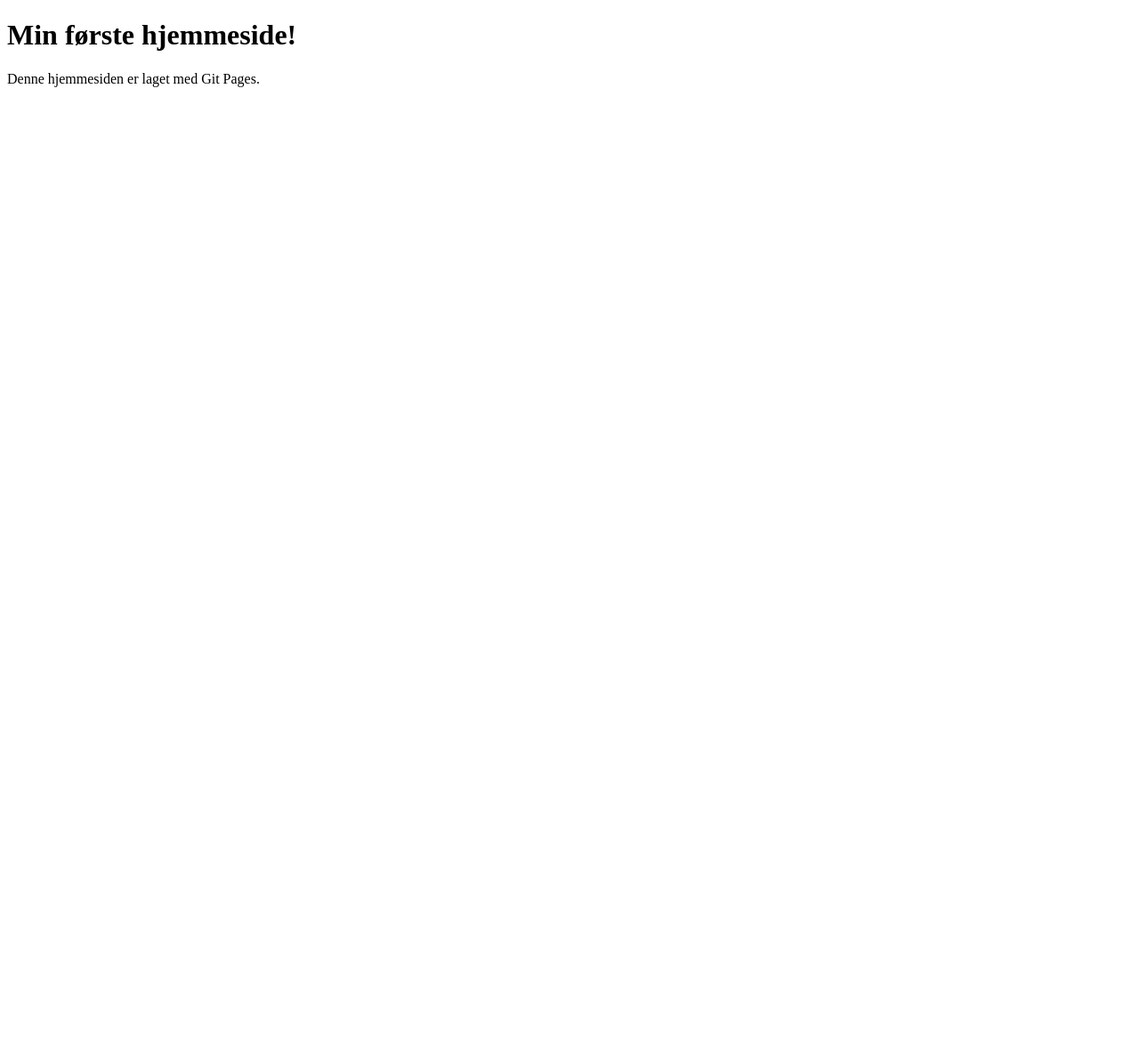
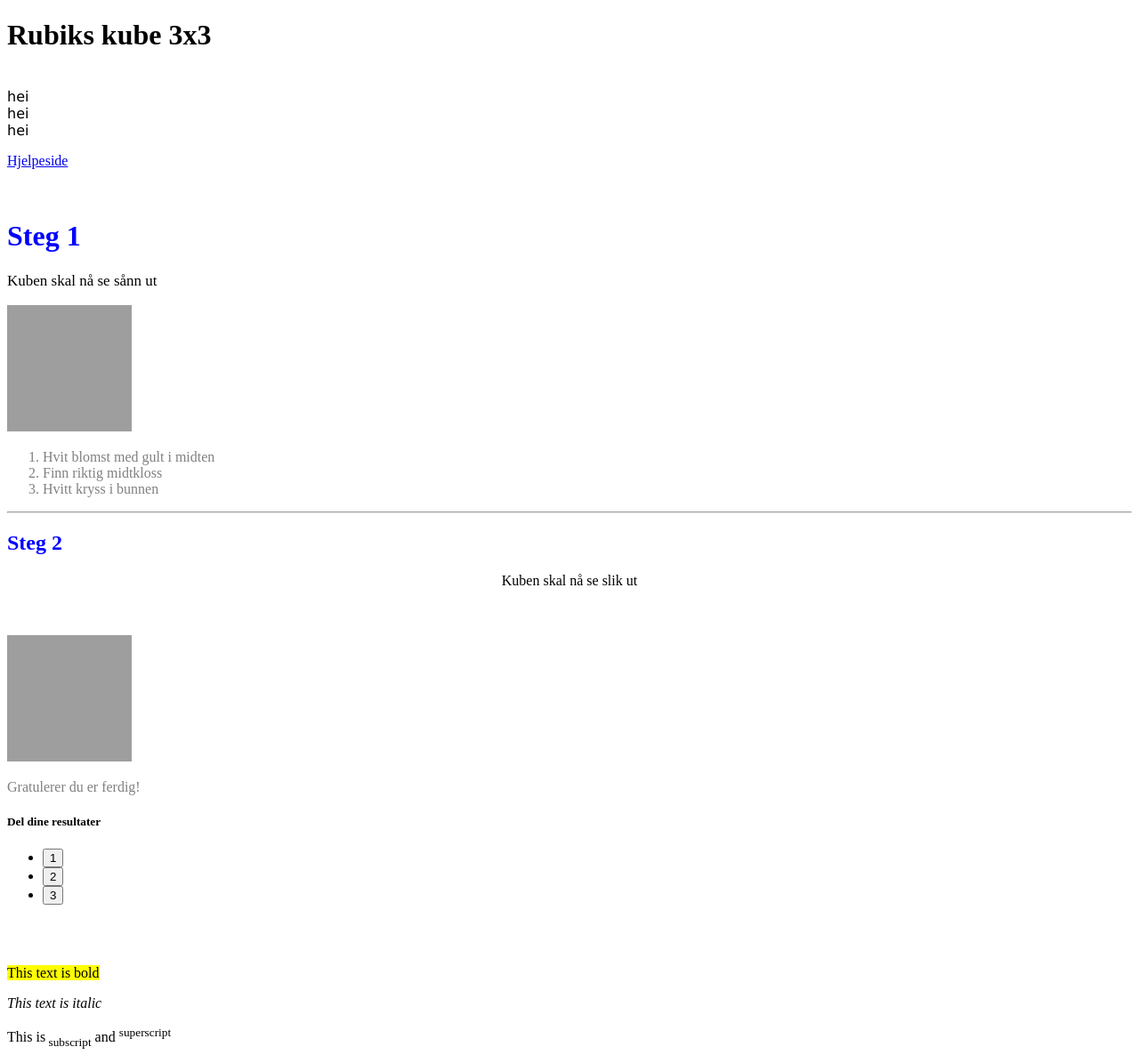
Before and after one commit to marianne98/marianne98.github.io, a plain HTML site: page index.html in a window 1280 px wide. Shown: the whole page at 89% size. Before the commit the page ends 800 px from the top, so only its background shows below. Drawn offline with Linux system fonts and the light colour scheme; grey boxes are pictures that could not be loaded.

Commit message:
Test ny
Test 2

```diff
--- a/index.html
+++ b/index.html
@@ -1,7 +1,68 @@
 <!DOCTYPE html>
-<html>
-    <body>
-        <h1>Min første hjemmeside!</h1>
-        <p>Denne hjemmesiden er laget med Git Pages.</p>
-    </body>
+<html lang="no-BO">
+
+<body style="background-color:white
+;">
+
+
+
+<h1 title="Jeg er en overskrift"> Rubiks kube 3x3 </h1>
+<meta charset="UTF-8">
+
+<pre style="font-family:verdana;">
+hei
+hei
+hei
+</pre>
+
+<a href="https://olvemaudal.files.wordpress.com/2012/02/rubikscube_hanna_feb2012.pdf">Hjelpeside</a>
+
+<br><br><br>
+
+<h1 style="color:blue"> Steg 1</h1>
+
+
+<p style="font-size:17px;">Kuben skal nå se sånn ut </p>
+
+<img sRC="https://upload.wikimedia.org/wikipedia/commons/b/bb/Rubiks_cube_by_keqs.jpg" alt="Rubiks kube" width="140" height="142">
+
+
+<ol style="color:grey" >
+  <li>Hvit blomst med gult i midten</li>
+  <li>Finn riktig midtkloss</li>
+  <li>Hvitt kryss i bunnen</li>
+</ol>
+
+<hr>
+
+
+<h2 style="color:blue">Steg 2</h2>
+
+<p style="text-align:center;"> Kuben skal nå se slik ut </p>
+
+
+
+<br> <br>
+
+<img src="https://www.skvis.no/image/skvis/barn-leker/spill/rubik01-rubiks_kube.jpg?width=800&lb=true"alt="rubiks kube" width="140" height="142">
+
+
+<p style="color:grey" > Gratulerer du er ferdig! </p>
+
+
+
+<h5> Del dine resultater </h5>
+
+<ul>
+  <li><button> 1 </button></li>
+  <li><button> 2 </button></li>
+  <li><button> 3 </button></li>
+</ul>
+<br> <br>
+
+<p><mark>This text is bold</mark></p>
+<p><i>This text is italic</i></p>
+<p>This is<sub> subscript</sub> and <sup>superscript</sup></p>
+
+</body>
 </html>
```
